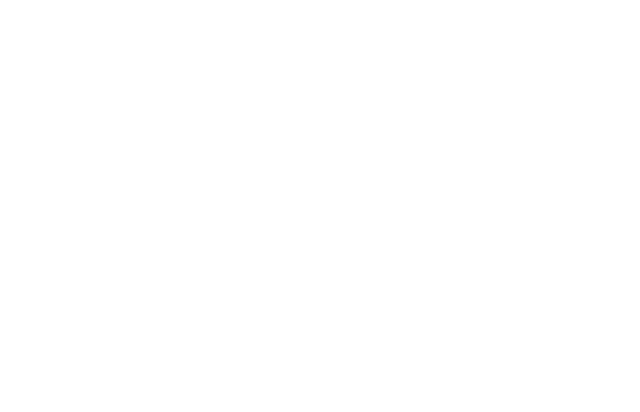
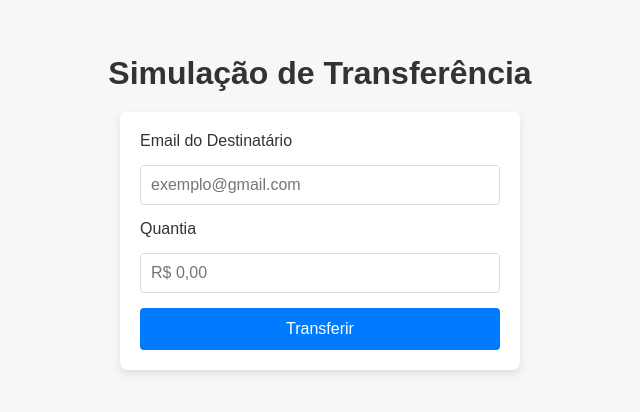
Before and after one commit to ronilson-candido/walletapplication, a React (Create React App) app: page /transfer-money in a window 1280 px wide. Before the commit this address had no page. Shown: the part 218-630 px from the top of the page, without its empty margins (320-960 px from the left). Built offline with nearby package versions, Linux system fonts and the light colour scheme.

Commit message:
Transações: Pagamentos entre usuários

```diff
--- a/package.json
+++ b/package.json
@@ -12,6 +12,7 @@
         "dotenv": "^16.4.5",
         "express": "^4.19.2",
         "firebase": "^10.12.4",
+        "jspdf": "^2.5.1",
         "react": "^18.3.1",
         "react-dom": "^18.3.1",
         "react-router-dom": "^6.25.1",
--- a/src/App.js
+++ b/src/App.js
@@ -8,7 +8,7 @@
 import AddPhone from './components/AddPhone';
 import VerifyCode from './components/VerifyCode';
 import AddCard from './components/AddCard';
-
+import TransferMoney from './components/TransferMoney'; // Importe o novo componente
 
 const App = () => {
   return (
@@ -18,7 +18,8 @@
       <Route path="/register" element={<Register />} />
       <Route path="/add-phone" element={<AddPhone />} />
       <Route path="/verify-code" element={<VerifyCode />} />
-      <Route path="/add-card" element={<AddCard />} /> {/* Página para adicionar cartão */}
+      <Route path="/add-card" element={<AddCard />} /> {}
+      <Route path="/transfer-money" element={<TransferMoney />} /> {}
     </Routes>
   );
 };
--- a/src/components/Home.js
+++ b/src/components/Home.js
@@ -36,6 +36,10 @@
     navigate('/add-card');
   };
 
+  const handleTransferMoney = () => {
+    navigate('/transfer-money');
+  };
+
   const getCardFlag = (number) => {
     if (number.startsWith('4')) {
       return 'https://logopng.com.br/logos/visa-17.png';
@@ -64,6 +68,7 @@
         </h1>
         <ButtonContainer>
           <Button onClick={handleAddCard}>Adicionar Cartão</Button>
+          <Button onClick={handleTransferMoney}>Transferir Dinheiro</Button>
         </ButtonContainer>
         {cards.length > 0 ? (
           <CardList>
--- /dev/null
+++ b/src/components/TransferMoney.js
@@ -0,0 +1,180 @@
+// src/components/TransferMoney.js
+
+import React, { useState } from 'react';
+import styled from 'styled-components';
+import { useNavigate } from 'react-router-dom';
+import jsPDF from 'jspdf';
+
+const TransferMoney = () => {
+  const [recipientEmail, setRecipientEmail] = useState("");
+  const [amount, setAmount] = useState("");
+  const [showReceipt, setShowReceipt] = useState(false);
+  const [loading, setLoading] = useState(false);
+  const navigate = useNavigate();
+
+  const handleTransfer = () => {
+    setLoading(true);
+    setTimeout(() => {
+      setShowReceipt(true);
+      setLoading(false);
+    }, 3000);
+  };
+
+  const handleGeneratePDF = () => {
+    const doc = new jsPDF();
+
+    doc.setFontSize(16);
+    doc.text("Comprovante de Transferência", 20, 20);
+
+    doc.setFontSize(12);
+    doc.text(`Email do Destinatário: ${recipientEmail}`, 20, 40);
+    doc.text(`Quantia Enviada: ${amount}`, 20, 60);
+
+    doc.save("comprovante_transferencia.pdf");
+  };
+
+  const formatAmount = (value) => {
+    const numericValue = value.replace(/[^\d]/g, '');
+    const formattedValue = new Intl.NumberFormat('pt-BR', {
+      style: 'currency',
+      currency: 'BRL',
+    }).format(numericValue / 100);
+    return formattedValue;
+  };
+
+  const handleAmountChange = (e) => {
+    const { value } = e.target;
+    setAmount(formatAmount(value));
+  };
+
+  return (
+    <Container>
+      <Title>Simulação de Transferência</Title>
+      {!showReceipt ? (
+        <Form>
+          <Label htmlFor="recipientEmail">Email do Destinatário</Label>
+          <Input
+            id="recipientEmail"
+            type="email"
+            placeholder="exemplo@gmail.com"
+            value={recipientEmail}
+            onChange={(e) => setRecipientEmail(e.target.value)}
+          />
+
+          <Label htmlFor="amount">Quantia</Label>
+          <Input
+            id="amount"
+            type="text"
+            placeholder="R$ 0,00"
+            value={amount}
+            onChange={handleAmountChange}
+          />
+
+          <Button onClick={handleTransfer} disabled={loading}>
+            {loading ? 'Processando...' : 'Transferir'}
+          </Button>
+        </Form>
+      ) : (
+        <Receipt>
+          <h2>Comprovante de Transferência</h2>
+          <p><strong>Email do Destinatário:</strong> {recipientEmail}</p>
+          <p><strong>Quantia Enviada:</strong> {amount}</p>
+          <ButtonContainer>
+            <Button onClick={handleGeneratePDF}>Gerar PDF</Button>
+            <Button onClick={() => setShowReceipt(false)}>Fazer Outra Transferência</Button>
+            <Button onClick={() => navigate('/home')}>Voltar à Página Inicial</Button>
+          </ButtonContainer>
+        </Receipt>
+      )}
+    </Container>
+  );
+};
+
+const Container = styled.div`
+  display: flex;
+  flex-direction: column;
+  align-items: center;
+  justify-content: center;
+  height: 100vh;
+  background-color: #f7f7f7;
+  font-family: 'Montserrat', sans-serif;
+  padding: 20px;
+`;
+
+const Title = styled.h1`
+  margin-bottom: 20px;
+  color: #333;
+`;
+
+const Form = styled.div`
+  background: white;
+  padding: 20px;
+  border-radius: 8px;
+  box-shadow: 0 4px 8px rgba(0, 0, 0, 0.1);
+  width: 100%;
+  max-width: 400px;
+  box-sizing: border-box;
+  display: flex;
+  flex-direction: column;
+  gap: 15px;
+`;
+
+const Label = styled.label`
+  font-size: 16px;
+  color: #333;
+`;
+
+const Input = styled.input`
+  width: 100%;
+  padding: 10px;
+  border: 1px solid #ddd;
+  border-radius: 4px;
+  font-size: 16px;
+  box-sizing: border-box;
+`;
+
+const Button = styled.button`
+  padding: 12px;
+  background-color: #007bff;
+  color: white;
+  border: none;
+  border-radius: 4px;
+  font-size: 16px;
+  cursor: pointer;
+  &:hover {
+    background-color: #0056b3;
+  }
+  &:disabled {
+    background-color: #6c757d;
+    cursor: not-allowed;
+  }
+`;
+
+const Receipt = styled.div`
+  background: white;
+  padding: 20px;
+  border-radius: 8px;
+  box-shadow: 0 4px 8px rgba(0, 0, 0, 0.1);
+  width: 100%;
+  max-width: 400px;
+  box-sizing: border-box;
+  text-align: center;
+  h2 {
+    margin-bottom: 20px;
+    color: #333;
+  }
+  p {
+    margin: 10px 0;
+    font-size: 16px;
+    color: #333;
+  }
+`;
+
+const ButtonContainer = styled.div`
+  margin-top: 20px;
+  display: flex;
+  justify-content: center;
+  gap: 10px;
+`;
+
+export default TransferMoney;
```
Also changed, not shown: 1 other file (tests, documents, lock files or other folders).
